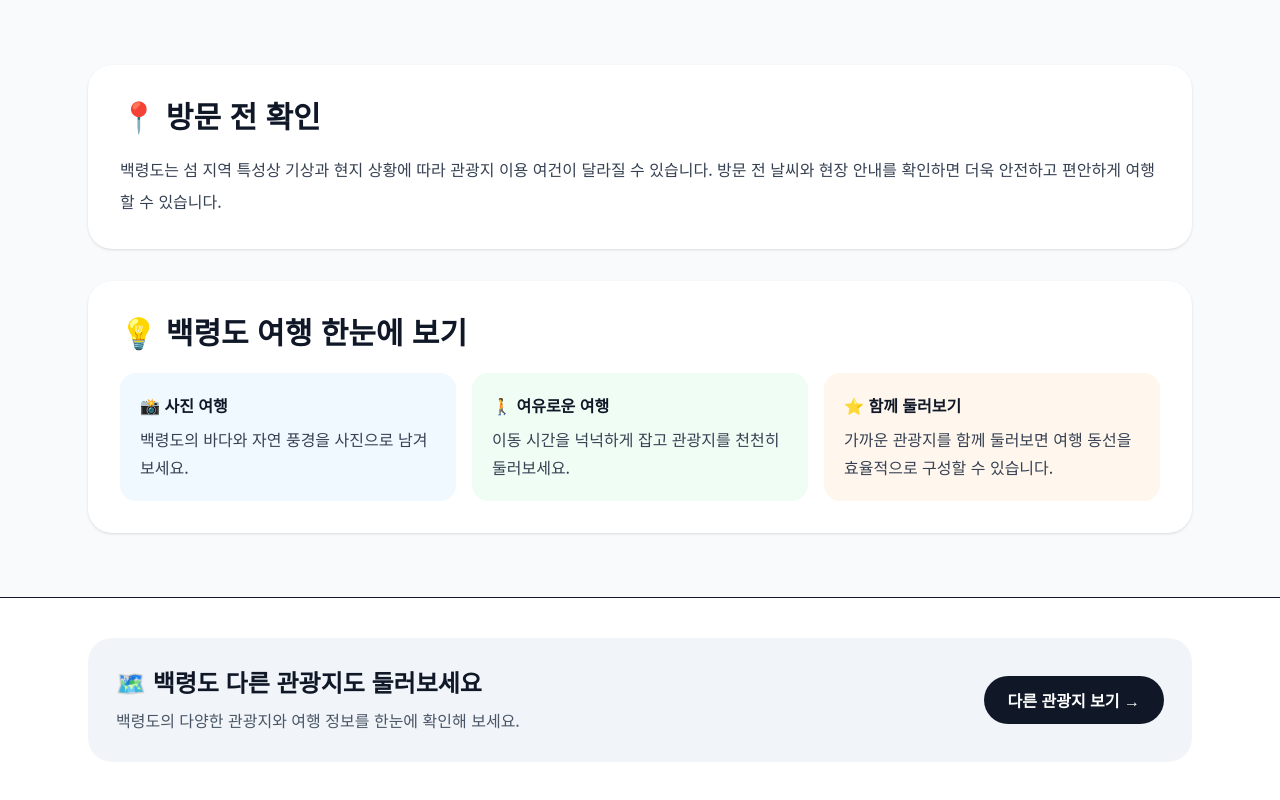
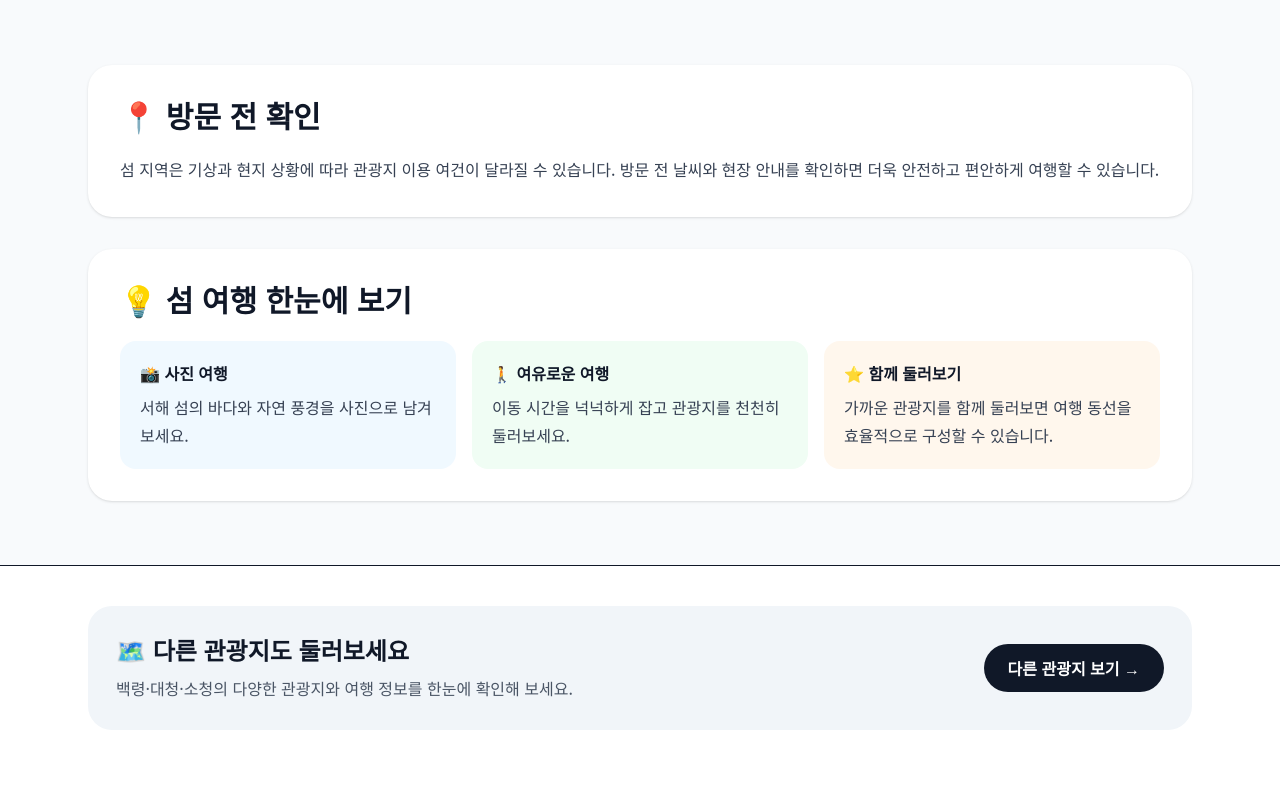
Before and after one commit to zihye8424-ship-it/baengnyeong-project, a Next.js app: page /place/hani in a window 1280 px wide. Shown: the part 5445-6245 px from the top of the page. After the commit the page ends 6215 px from the top, so only its background shows below. Built offline with nearby package versions, Linux system fonts and the light colour scheme; no server answers; the database is empty.

Commit message:
홈페이지 및 관광지 공통 문구 최종 정리

```diff
--- a/app/components/PlaceTemplate.tsx
+++ b/app/components/PlaceTemplate.tsx
@@ -42,7 +42,7 @@ export default function PlaceTemplate({
       <section className="relative h-[62vh] min-h-[480px] overflow-hidden">
         <Image
           src={image}
-          alt={`${title} - 백령도 관광지`}
+          alt={`${title} - 섬 관광지`}
           fill
           priority
           className="object-cover"
@@ -104,7 +104,7 @@ export default function PlaceTemplate({
             </h2>
 
             <p className="mt-5 leading-8 text-gray-700">
-              백령도는 섬 지역 특성상 기상과 현지 상황에 따라
+              섬 지역은 기상과 현지 상황에 따라
               관광지 이용 여건이 달라질 수 있습니다. 방문 전 날씨와
               현장 안내를 확인하면 더욱 안전하고 편안하게 여행할 수 있습니다.
             </p>
@@ -113,14 +113,14 @@ export default function PlaceTemplate({
           {/* 여행 한눈에 보기 */}
           <div className="rounded-3xl bg-white p-8 shadow-sm">
             <h2 className="text-3xl font-black">
-              💡 백령도 여행 한눈에 보기
+              💡 섬 여행 한눈에 보기
             </h2>
 
             <div className="mt-6 grid gap-4 md:grid-cols-3">
               <div className="rounded-2xl bg-sky-50 p-5">
                 <h3 className="font-bold">📸 사진 여행</h3>
                 <p className="mt-2 leading-7 text-gray-700">
-                  백령도의 바다와 자연 풍경을 사진으로 남겨보세요.
+                  서해 섬의 바다와 자연 풍경을 사진으로 남겨보세요.
                 </p>
               </div>
 
@@ -149,11 +149,11 @@ export default function PlaceTemplate({
           <div className="flex flex-col items-center justify-between gap-5 rounded-3xl bg-slate-100 p-7 md:flex-row">
             <div>
               <h2 className="text-2xl font-black">
-                🗺️ 백령도 다른 관광지도 둘러보세요
+                🗺️ 다른 관광지도 둘러보세요
               </h2>
 
               <p className="mt-2 leading-7 text-gray-600">
-                백령도의 다양한 관광지와 여행 정보를 한눈에 확인해 보세요.
+                백령·대청·소청의 다양한 관광지와 여행 정보를 한눈에 확인해 보세요.
               </p>
             </div>
 
--- a/app/page.tsx
+++ b/app/page.tsx
@@ -495,7 +495,7 @@ const [showSearchResults, setShowSearchResults] = useState(false);
       category: "관광지",
       description: "매 조형물과 함께 대청도의 산과 바다 풍경을 바라볼 수 있는 전망 포인트",
       location: "인천 옹진군 대청면",
-      tip: "🦅 매 조형물 · 🔭 해안 전망 · 📸 서해 최북단 백령도를 상징하는 기념비 앞에서 여행 인증사진을 남겨보세요.",
+      tip: "🦅 매 조형물 · 🔭 대청도 해안 전망 · 📸 산과 바다가 어우러진 풍경을 배경으로 사진을 남겨보세요.",
       link: "/place/maebawi-observatory",
     },
 
--- a/app/place/sagot/page.tsx
+++ b/app/place/sagot/page.tsx
@@ -18,7 +18,7 @@ export default function SagotPage() {
     >
       <div className="space-y-8">
         <section className="rounded-3xl bg-white p-8 shadow-sm">
-          <h2 className="text-3xl font-black">🏖️ 사곶해변은(는) 어떤 곳인가요?</h2>
+          <h2 className="text-3xl font-black">🏖️ 사곶해변은 어떤 곳인가요?</h2>
         <p className="mt-5 leading-8 text-gray-700">사곶해변은 단단한 모래층과 넓게 펼쳐진 해변으로 잘 알려진 백령도의 대표 자연 명소입니다. 과거 항공기 이착륙과 관련된 '천연비행장' 이야기로도 널리 소개되어 왔습니다.</p>
         <p className="mt-5 leading-8 text-gray-700">넓은 해변과 서해 풍경이 어우러져 산책과 사진 촬영을 즐기기 좋으며, 백령도를 처음 방문한 여행객들이 많이 찾는 대표 코스 중 하나입니다.</p>
         </section>
```
